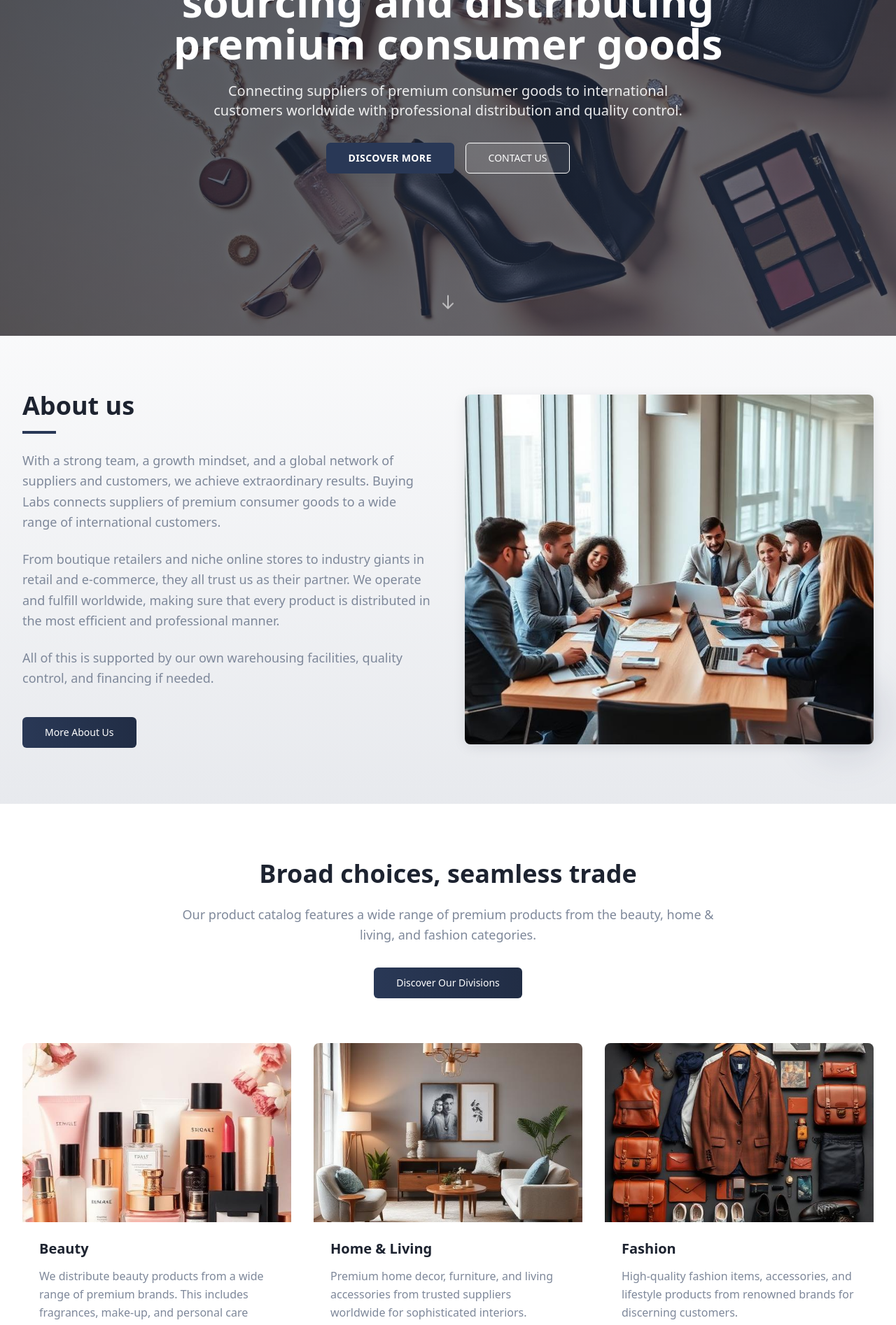
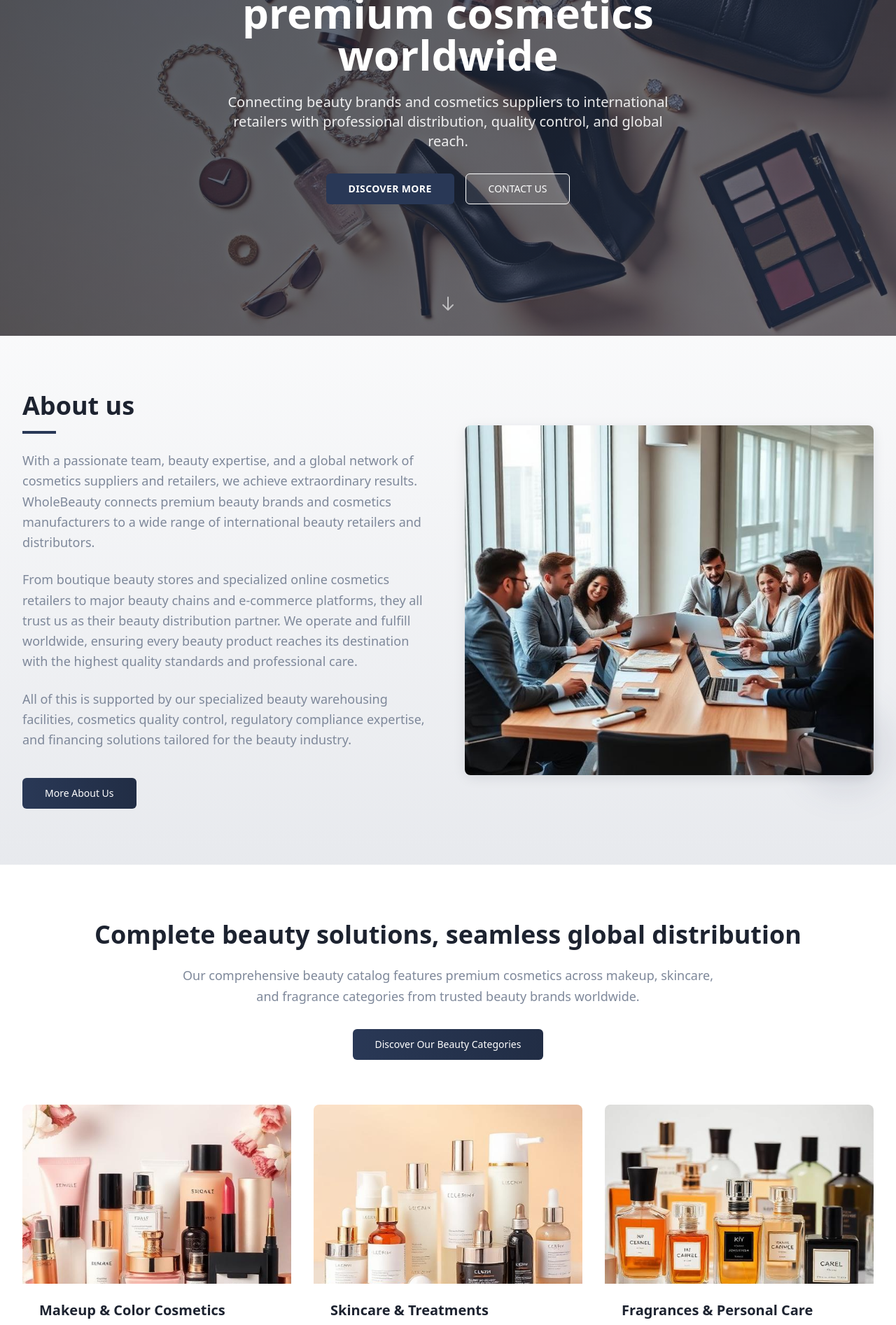
Before and after one commit to ves-hash/buyinglabs-replica-wizard, a React (Vite) app: page / in a window 1280 px wide. Shown: the part 320-2214 px from the top of the page at 70% size. Built offline with nearby package versions, Linux system fonts and the light colour scheme.

Commit message:
Rename and focus on cosmetics
Change the website name to WholeBeauty and focus on cosmetics products.

```diff
--- a/index.html
+++ b/index.html
@@ -3,12 +3,12 @@
   <head>
     <meta charset="UTF-8" />
     <meta name="viewport" content="width=device-width, initial-scale=1.0" />
-    <title>buyinglabs-replica-wizard</title>
-    <meta name="description" content="Lovable Generated Project" />
-    <meta name="author" content="Lovable" />
+    <title>WholeBeauty - Global Cosmetics Distribution</title>
+    <meta name="description" content="Global partner for sourcing and distributing premium cosmetics and beauty products worldwide" />
+    <meta name="author" content="WholeBeauty" />
 
-    <meta property="og:title" content="buyinglabs-replica-wizard" />
-    <meta property="og:description" content="Lovable Generated Project" />
+    <meta property="og:title" content="WholeBeauty - Global Cosmetics Distribution" />
+    <meta property="og:description" content="Global partner for sourcing and distributing premium cosmetics and beauty products worldwide" />
     <meta property="og:type" content="website" />
     <meta property="og:image" content="https://lovable.dev/opengraph-image-p98pqg.png" />
 
--- a/src/components/About.tsx
+++ b/src/components/About.tsx
@@ -16,20 +16,21 @@ const About = () => {
             </div>
 
             <p className="text-lg text-muted-foreground leading-relaxed">
-              With a strong team, a growth mindset, and a global network of suppliers and customers,
-              we achieve extraordinary results. Buying Labs connects suppliers of premium consumer
-              goods to a wide range of international customers.
+              With a passionate team, beauty expertise, and a global network of cosmetics suppliers and retailers,
+              we achieve extraordinary results. WholeBeauty connects premium beauty brands and cosmetics
+              manufacturers to a wide range of international beauty retailers and distributors.
             </p>
 
             <p className="text-lg text-muted-foreground leading-relaxed">
-              From boutique retailers and niche online stores to industry giants in retail and
-              e-commerce, they all trust us as their partner. We operate and fulfill worldwide,
-              making sure that every product is distributed in the most efficient and professional manner.
+              From boutique beauty stores and specialized online cosmetics retailers to major beauty chains
+              and e-commerce platforms, they all trust us as their beauty distribution partner. We operate
+              and fulfill worldwide, ensuring every beauty product reaches its destination with the highest
+              quality standards and professional care.
             </p>
 
             <p className="text-lg text-muted-foreground leading-relaxed">
-              All of this is supported by our own warehousing facilities, quality control,
-              and financing if needed.
+              All of this is supported by our specialized beauty warehousing facilities, cosmetics quality control,
+              regulatory compliance expertise, and financing solutions tailored for the beauty industry.
             </p>
 
             <div className="pt-4">
@@ -44,7 +45,7 @@ const About = () => {
             <div className="relative overflow-hidden rounded-lg shadow-elegant">
               <img
                 src={aboutImage}
-                alt="Team member in a meeting for sourcing and distributing premium consumer goods"
+                alt="Beauty industry professionals in a meeting discussing cosmetics sourcing and distribution"
                 className="w-full h-[400px] sm:h-[500px] object-cover transform hover:scale-105 transition-transform duration-500"
               />
             </div>
--- a/src/components/Contact.tsx
+++ b/src/components/Contact.tsx
@@ -9,7 +9,7 @@ const Contact = () => {
     {
       icon: Mail,
       title: "Email",
-      content: "info@buyinglabs.com",
+      content: "info@wholebeauty.com",
       description: "Send us a message anytime"
     },
     {
@@ -21,14 +21,14 @@ const Contact = () => {
     {
       icon: MapPin,
       title: "Address",
-      content: "123 Global Trade Center",
-      description: "New York, NY 10001"
+      content: "123 Beauty District Plaza",
+      description: "Los Angeles, CA 90028"
     },
     {
       icon: Globe,
-      title: "Global Reach",
-      content: "Worldwide Operations",
-      description: "Serving customers globally"
+      title: "Global Beauty Network",
+      content: "Worldwide Beauty Distribution",
+      description: "Serving beauty retailers globally"
     }
   ];
 
@@ -41,8 +41,8 @@ const Contact = () => {
             Get In Touch
           </h2>
           <p className="text-lg text-muted-foreground max-w-2xl mx-auto leading-relaxed">
-            Ready to start your global sourcing journey? Contact our team today to discuss
-            your premium consumer goods distribution needs.
+            Ready to start your beauty business journey? Contact our cosmetics experts today to discuss
+            your premium beauty products sourcing and distribution needs.
           </p>
         </div>
 
@@ -51,11 +51,11 @@ const Contact = () => {
           <div className="space-y-6">
             <div className="mb-8">
               <h3 className="text-2xl font-bold text-foreground mb-4">
-                Let's Connect
+                Let's Build Beauty Together
               </h3>
               <p className="text-muted-foreground leading-relaxed">
-                Whether you're a supplier looking to expand your reach or a retailer
-                seeking premium products, we're here to help you succeed in global trade.
+                Whether you're a beauty brand looking to expand globally or a retailer
+                seeking premium cosmetics, we're here to help you succeed in the beauty industry.
               </p>
             </div>
 
@@ -137,7 +137,7 @@ const Contact = () => {
                 </label>
                 <Textarea
                   id="message"
-                  placeholder="Tell us about your sourcing or distribution needs..."
+                  placeholder="Tell us about your beauty products sourcing or distribution needs..."
                   rows={4}
                   className="border-border focus:border-primary transition-colors duration-300"
                 />
--- a/src/components/Divisions.tsx
+++ b/src/components/Divisions.tsx
@@ -1,28 +1,28 @@
 import { Button } from "@/components/ui/button";
 import { Card, CardContent } from "@/components/ui/card";
 import beautyImage from "@/assets/beauty-category.jpg";
-import homeImage from "@/assets/home-category.jpg";
-import fashionImage from "@/assets/fashion-category.jpg";
+import skincareImage from "@/assets/skincare-category.jpg";
+import fragranceImage from "@/assets/fragrance-category.jpg";
 
 const Divisions = () => {
   const categories = [
     {
-      title: "Beauty",
-      description: "We distribute beauty products from a wide range of premium brands. This includes fragrances, make-up, and personal care products.",
+      title: "Makeup & Color Cosmetics",
+      description: "Complete range of color cosmetics including foundations, lipsticks, eyeshadows, mascaras, and makeup tools from leading beauty brands worldwide.",
       image: beautyImage,
-      alt: "Beauty products including fragrances and make-up"
+      alt: "Makeup and color cosmetics including foundations and lipsticks"
     },
     {
-      title: "Home & Living",
-      description: "Premium home decor, furniture, and living accessories from trusted suppliers worldwide for sophisticated interiors.",
-      image: homeImage,
-      alt: "Home and living products and decor"
+      title: "Skincare & Treatments",
+      description: "Premium skincare solutions including serums, moisturizers, cleansers, anti-aging treatments, and specialized skincare products for all skin types.",
+      image: skincareImage,
+      alt: "Skincare products and treatments"
     },
     {
-      title: "Fashion",
-      description: "High-quality fashion items, accessories, and lifestyle products from renowned brands for discerning customers.",
-      image: fashionImage,
-      alt: "Fashion and lifestyle products"
+      title: "Fragrances & Personal Care",
+      description: "Luxury fragrances, perfumes, colognes, and personal care products from renowned beauty houses and emerging niche fragrance brands.",
+      image: fragranceImage,
+      alt: "Fragrances and personal care products"
     }
   ];
 
@@ -32,15 +32,15 @@ const Divisions = () => {
         {/* Header */}
         <div className="text-center mb-16">
           <h2 className="text-3xl sm:text-4xl font-bold text-foreground mb-6">
-            Broad choices, seamless trade
+            Complete beauty solutions, seamless global distribution
           </h2>
           <p className="text-lg text-muted-foreground max-w-3xl mx-auto leading-relaxed">
-            Our product catalog features a wide range of premium products from the beauty,
-            home & living, and fashion categories.
+            Our comprehensive beauty catalog features premium cosmetics across makeup, skincare,
+            and fragrance categories from trusted beauty brands worldwide.
           </p>
           <div className="mt-8">
             <Button variant="cta" size="lg">
-              Discover Our Divisions
+              Discover Our Beauty Categories
             </Button>
           </div>
         </div>
@@ -83,10 +83,10 @@ const Divisions = () => {
         <div className="text-center mt-16">
           <div className="bg-gradient-elegant rounded-lg p-8 sm:p-12">
             <h3 className="text-2xl sm:text-3xl font-bold text-foreground mb-4">
-              Ready to start your global trade journey?
+              Ready to expand your beauty business globally?
             </h3>
             <p className="text-lg text-muted-foreground mb-6 max-w-2xl mx-auto">
-              Connect with our team to discuss your sourcing and distribution needs.
+              Connect with our beauty experts to discuss your cosmetics sourcing and distribution needs.
             </p>
             <Button variant="hero" size="lg">
               Get Started Today
--- a/src/components/Footer.tsx
+++ b/src/components/Footer.tsx
@@ -5,15 +5,15 @@ const Footer = () => {
   const footerLinks = {
     company: [
       { name: "About", href: "#about" },
-      { name: "Divisions", href: "#divisions" },
-      { name: "Logistics", href: "#logistics" },
-      { name: "Technology", href: "#technology" },
+      { name: "Beauty Categories", href: "#divisions" },
+      { name: "Quality Standards", href: "#quality" },
+      { name: "Beauty Expertise", href: "#expertise" },
     ],
     services: [
-      { name: "Sourcing", href: "#sourcing" },
-      { name: "Distribution", href: "#distribution" },
-      { name: "Quality Control", href: "#quality" },
-      { name: "Financing", href: "#financing" },
+      { name: "Beauty Sourcing", href: "#sourcing" },
+      { name: "Global Distribution", href: "#distribution" },
+      { name: "Cosmetics Quality Control", href: "#quality" },
+      { name: "Beauty Brand Financing", href: "#financing" },
     ],
     support: [
       { name: "Contact", href: "#contact" },
@@ -38,21 +38,21 @@ const Footer = () => {
           <div className="lg:col-span-1">
             <div className="flex items-center space-x-2 mb-6">
               <div className="w-8 h-8 bg-primary-foreground rounded-full flex items-center justify-center">
-                <span className="text-primary font-bold text-sm">BL</span>
+                <span className="text-primary font-bold text-sm">WB</span>
               </div>
-              <span className="text-xl font-bold">Buying Labs</span>
+              <span className="text-xl font-bold">WholeBeauty</span>
             </div>
 
             <p className="text-primary-foreground/80 mb-6 leading-relaxed">
-              Your global partner for sourcing and distributing premium consumer goods
-              worldwide with professional quality and service.
+              Your global partner for sourcing and distributing premium cosmetics and beauty products
+              worldwide with professional quality standards and industry expertise.
             </p>
 
             {/* Contact Info */}
             <div className="space-y-3">
               <div className="flex items-center space-x-3">
                 <Mail className="w-4 h-4 text-primary-foreground/60" />
-                <span className="text-sm text-primary-foreground/80">info@buyinglabs.com</span>
+                <span className="text-sm text-primary-foreground/80">info@wholebeauty.com</span>
               </div>
               <div className="flex items-center space-x-3">
                 <Phone className="w-4 h-4 text-primary-foreground/60" />
@@ -60,7 +60,7 @@ const Footer = () => {
               </div>
               <div className="flex items-center space-x-3">
                 <MapPin className="w-4 h-4 text-primary-foreground/60" />
-                <span className="text-sm text-primary-foreground/80">New York, NY 10001</span>
+                <span className="text-sm text-primary-foreground/80">Los Angeles, CA 90028</span>
               </div>
             </div>
           </div>
@@ -122,10 +122,10 @@ const Footer = () => {
           <div className="flex flex-col md:flex-row items-center justify-between gap-6">
             <div className="text-center md:text-left">
               <h3 className="font-semibold text-primary-foreground mb-2">
-                Stay Updated
+                Stay Updated on Beauty Trends
               </h3>
               <p className="text-sm text-primary-foreground/80">
-                Get the latest updates on global trade opportunities and premium products.
+                Get the latest updates on beauty industry trends, new cosmetics launches, and global beauty opportunities.
               </p>
             </div>
 
@@ -146,7 +146,7 @@ const Footer = () => {
         <div className="py-6 border-t border-primary-foreground/10">
           <div className="flex flex-col sm:flex-row items-center justify-between gap-4">
             <div className="text-sm text-primary-foreground/60">
-              © 2024 Buying Labs. All rights reserved.
+              © 2024 WholeBeauty. All rights reserved.
             </div>
 
             <div className="flex items-center space-x-4">
--- a/src/components/Header.tsx
+++ b/src/components/Header.tsx
@@ -22,9 +22,9 @@ const Header = () => {
           <div className="flex-shrink-0">
             <a href="#home" className="flex items-center space-x-2">
               <div className="w-8 h-8 bg-primary rounded-full flex items-center justify-center">
-                <span className="text-primary-foreground font-bold text-sm">BL</span>
+                <span className="text-primary-foreground font-bold text-sm">WB</span>
               </div>
-              <span className="text-xl font-bold text-foreground">Buying Labs</span>
+              <span className="text-xl font-bold text-foreground">WholeBeauty</span>
             </a>
           </div>
 
--- a/src/components/Hero.tsx
+++ b/src/components/Hero.tsx
@@ -18,12 +18,12 @@ const Hero = () => {
       <div className="relative z-10 text-center px-4 sm:px-6 lg:px-8 max-w-4xl mx-auto">
         <h1 className="text-4xl sm:text-5xl lg:text-6xl font-bold text-hero-text mb-6 leading-tight">
           Your global partner for sourcing and distributing
-          <span className="block text-primary-foreground">premium consumer goods</span>
+          <span className="block text-primary-foreground">premium cosmetics worldwide</span>
         </h1>
 
         <p className="text-lg sm:text-xl text-hero-text/90 mb-8 max-w-2xl mx-auto leading-relaxed">
-          Connecting suppliers of premium consumer goods to international customers worldwide
-          with professional distribution and quality control.
+          Connecting beauty brands and cosmetics suppliers to international retailers
+          with professional distribution, quality control, and global reach.
         </p>
 
         <div className="flex flex-col sm:flex-row gap-4 justify-center">
```
Also changed, not shown: src/assets/fragrance-category.jpg (added), src/assets/skincare-category.jpg (added).
